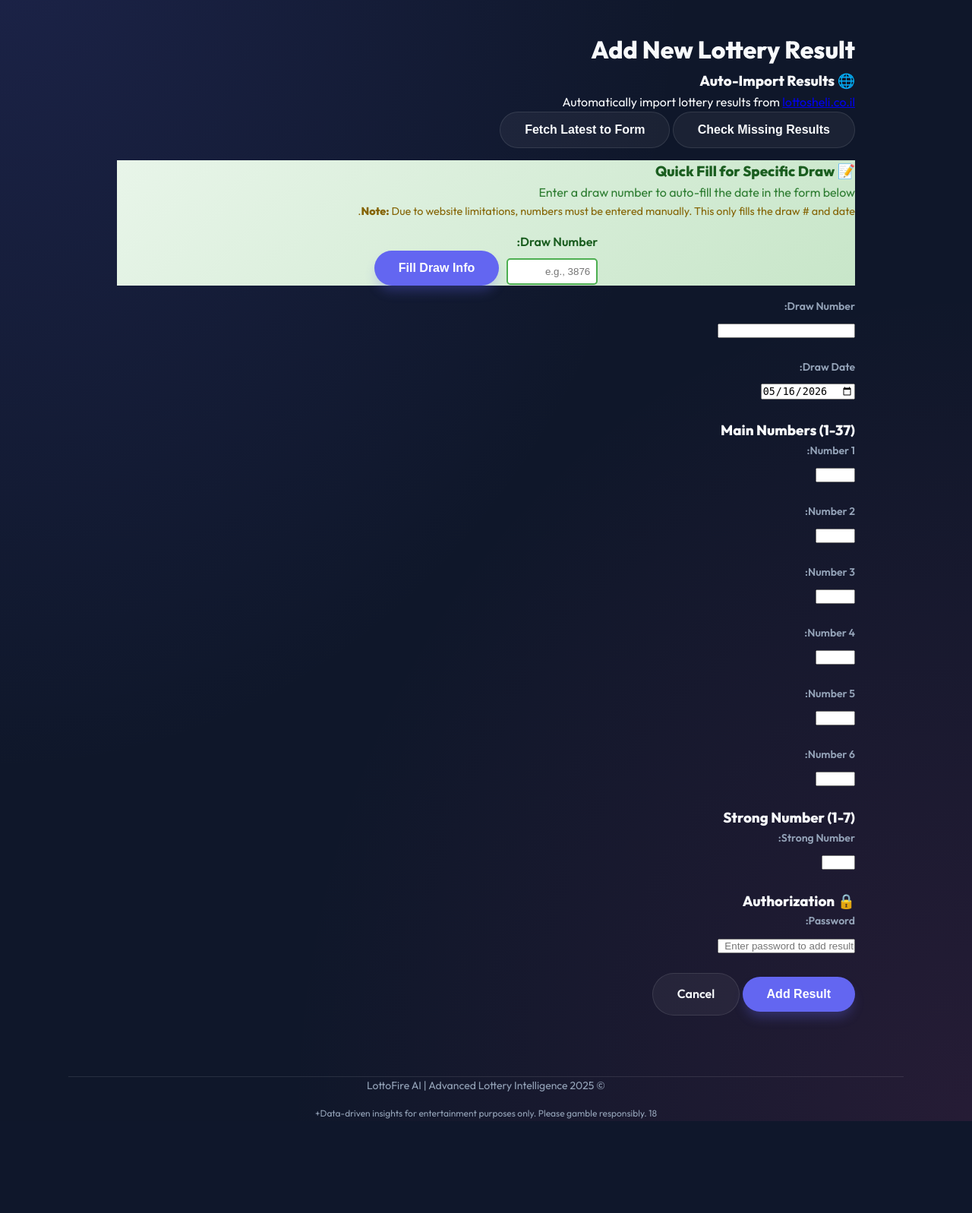
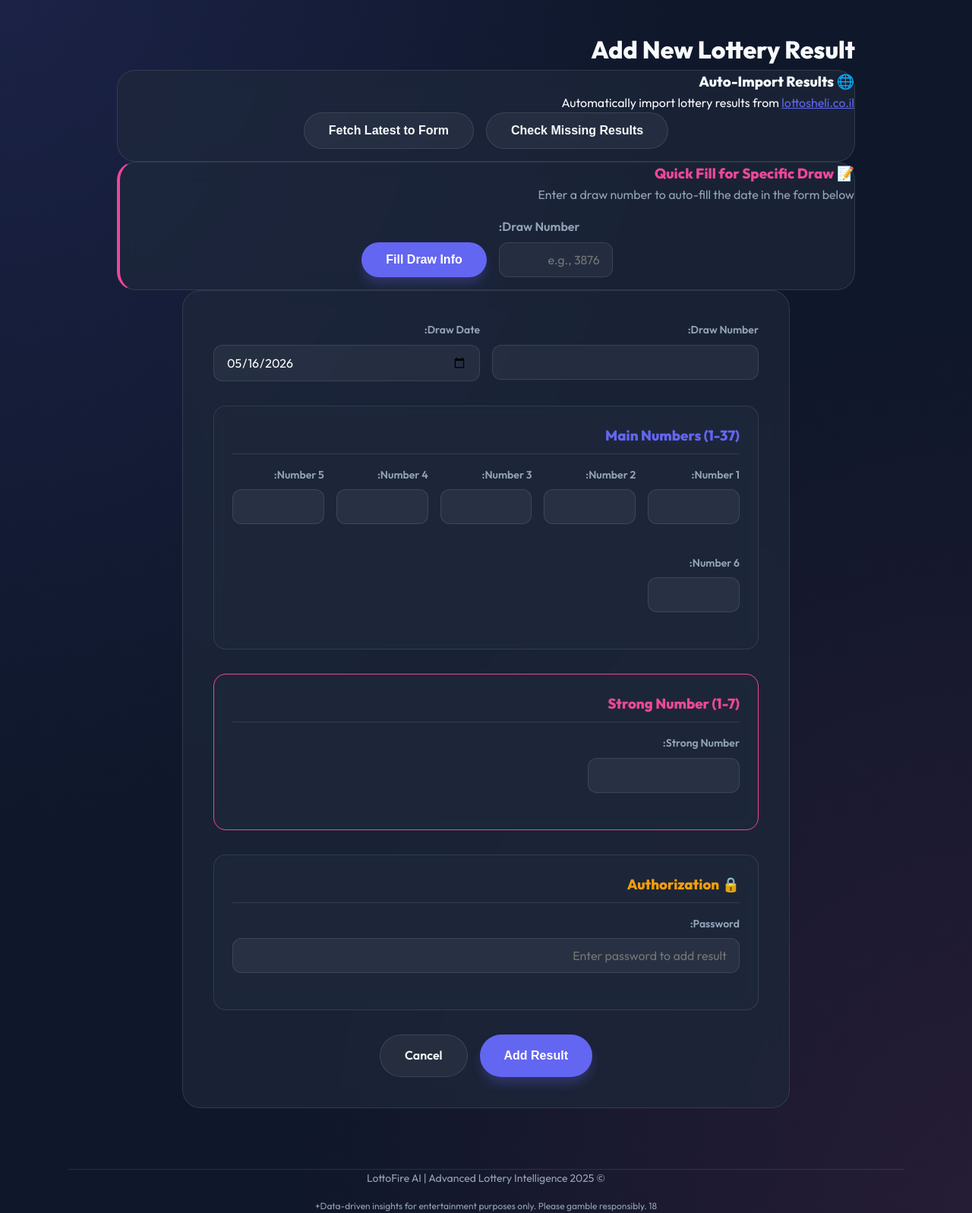
Before and after one commit to RosnerTal/lotto, a Flask app: template templates/add_result.html in a window 1280 px wide. Shown: the part 79-1676 px from the top of the page at 76% size. Before the commit the page ends 1555 px from the top, so only its background shows below. Run offline with Flask 3, Linux system fonts and the light colour scheme; the template is opened without the code that fills it, so the values that code supplies are empty; some libraries are stand-ins or nearby versions.

Commit message:
Fix Admin Page aesthetics, missing API endpoints, and display Last Update time

```diff
--- a/app.py
+++ b/app.py
@@ -152,6 +152,80 @@ def cron_update():
     except Exception as e:
         return jsonify({"success": False, "error": str(e), "traceback": traceback.format_exc()}), 500
 
+@app.route('/api/fetch_latest')
+def api_fetch_latest():
+    try:
+        from lotto_scraper import fetch_latest_result
+        result = fetch_latest_result()
+        if result:
+            return jsonify({"success": True, "data": result})
+        return jsonify({"success": False, "error": "Failed to fetch latest result"})
+    except Exception as e:
+        return jsonify({"success": False, "error": str(e)})
+
+@app.route('/api/check_missing')
+def api_check_missing():
+    try:
+        from lotto_scraper import fetch_latest_result
+        db = LotteryDatabase()
+        db.connect()
+        latest_in_db = db.get_latest_draw_number() or 0
+        db.close()
+
+        latest_result = fetch_latest_result()
+        if not latest_result:
+            return jsonify({"success": False, "error": "Failed to fetch from website"})
+
+        latest_online = latest_result['draw_number']
+        missing_count = max(0, latest_online - latest_in_db)
+
+        missing_draws = list(range(latest_in_db + 1, latest_online + 1)) if missing_count > 0 else []
+
+        return jsonify({
+            "success": True,
+            "count": missing_count,
+            "latest_in_db": latest_in_db,
+            "latest_online": latest_online,
+            "missing_draws": missing_draws
+        })
+    except Exception as e:
+        return jsonify({"success": False, "error": str(e)})
+
+@app.route('/import_missing', methods=['POST'])
+def import_missing():
+    password = request.form.get('password')
+    if password != "Xhknrhkhui":
+        return jsonify({"success": False, "error": "Incorrect password"})
+
+    try:
+        from auto_updater import check_and_import_all_missing
+        success = check_and_import_all_missing()
+        if success:
+            return jsonify({"success": True, "message": "Successfully imported missing draws"})
+        else:
+            return jsonify({"success": False, "error": "No new draws were imported or an error occurred"})
+    except Exception as e:
+        return jsonify({"success": False, "error": str(e)})
+
+@app.route('/get_draw_info')
+def get_draw_info():
+    draw_number = request.args.get('draw_number', type=int)
+    if not draw_number:
+        return jsonify({"success": False, "error": "Missing draw_number"})
+
+    try:
+        from lotto_excel_scraper import fetch_missing_draws_excel
+        results = fetch_missing_draws_excel(draw_number, draw_number)
+        if results and len(results) > 0:
+            return jsonify({
+                "success": True,
+                "draw_number": results[0]['draw_number'],
+                "date": results[0]['date']
+            })
+        return jsonify({"success": False, "error": "Draw not found"})
+    except Exception as e:
+        return jsonify({"success": False, "error": str(e)})
+
 scheduler_running = False
 
 def start_scheduler():
@@ -180,9 +254,15 @@ if os.environ.get('WERKZEUG_RUN_MAIN') != 'true':
 @app.route('/api/auto_updater/status')
 def auto_updater_status():
     global scheduler_running
+    try:
+        from auto_updater import LAST_AUTO_UPDATE_TIME
+    except ImportError:
+        LAST_AUTO_UPDATE_TIME = "Never"
+
     return jsonify({
         "enabled": True,
-        "running": scheduler_running
+        "running": scheduler_running,
+        "last_update": LAST_AUTO_UPDATE_TIME
     })
 
 if __name__ == '__main__':
--- a/auto_updater.py
+++ b/auto_updater.py
@@ -15,9 +15,13 @@ from lotto_scraper import fetch_latest_result
 
 
 
+LAST_AUTO_UPDATE_TIME = "Never"
+
 def check_and_import_all_missing():
     """Check for new lottery results and import ALL missing draws"""
-    timestamp = datetime.now().strftime("%Y-%m-%d %H:%M:%S")
+    global LAST_AUTO_UPDATE_TIME
+    LAST_AUTO_UPDATE_TIME = datetime.now().strftime("%Y-%m-%d %H:%M:%S")
+    timestamp = LAST_AUTO_UPDATE_TIME
     print(f"\n[{timestamp}] Checking for new lottery results...")
 
     try:
--- a/templates/add_result.html
+++ b/templates/add_result.html
@@ -18,40 +18,36 @@
     </div>
     {% endif %}
 
-    <div class="fetch-section">
+    <div class="fetch-section glass animate-fade-in">
         <h3>🌐 Auto-Import Results</h3>
-        <p>Automatically import lottery results from <a href="https://lottosheli.co.il/results/lotto" target="_blank">lottosheli.co.il</a></p>
+        <p>Automatically import lottery results from <a href="https://lottosheli.co.il/results/lotto" target="_blank" style="color: var(--primary);">lottosheli.co.il</a></p>
 
-        <div style="margin-bottom: 1rem;">
+        <div style="margin-bottom: 1rem; display: flex; justify-content: center; gap: 1rem; flex-wrap: wrap;">
             <button type="button" class="btn btn-secondary" onclick="checkMissing()">Check Missing Results</button>
             <button type="button" class="btn btn-secondary" onclick="fetchLatestResult()">Fetch Latest to Form</button>
         </div>
 
-        <div id="missing-info" style="display: none; margin-top: 1rem;">
+        <div id="missing-info" style="display: none; margin-top: 1.5rem; padding-top: 1.5rem; border-top: 1px solid var(--glass-border);">
             <div id="missing-summary"></div>
-            <div style="margin-top: 1rem;">
-                <label for="import-password" style="display: block; margin-bottom: 0.5rem;">Password to import:</label>
-                <input type="password" id="import-password" placeholder="Enter password"
-                       style="padding: 8px; border: 2px solid #17a2b8; border-radius: 5px; width: 200px; margin-right: 10px;">
-                <button type="button" class="btn btn-primary" onclick="importMissing()">Import Latest Draw Only</button>
+            <div style="margin-top: 1rem; display: flex; align-items: center; justify-content: center; gap: 1rem; flex-wrap: wrap;">
+                <input type="password" id="import-password" placeholder="Enter Admin Password" class="form-control" style="max-width: 200px;">
+                <button type="button" class="btn btn-primary" onclick="importMissing()">Import Missing Draws</button>
             </div>
         </div>
 
         <div id="fetch-status"></div>
     </div>
 
-    <div class="fetch-section" style="background: linear-gradient(135deg, #e8f5e9 0%, #c8e6c9 100%); border-color: #4caf50;">
-        <h3 style="color: #1b5e20;">📝 Quick Fill for Specific Draw</h3>
-        <p style="color: #2e7d32;">Enter a draw number to auto-fill the date in the form below</p>
-        <p style="color: #856404; font-size: 0.9em;"><strong>Note:</strong> Due to website limitations, numbers must be entered manually. This only fills the draw # and date.</p>
+    <div class="fetch-section glass animate-fade-in" style="animation-delay: 0.1s; border-left: 4px solid var(--secondary);">
+        <h3 style="color: var(--secondary);">📝 Quick Fill for Specific Draw</h3>
+        <p style="color: var(--text-muted);">Enter a draw number to auto-fill the date in the form below</p>
 
-        <div style="display: flex; gap: 10px; justify-content: center; align-items: center; flex-wrap: wrap; margin-top: 1rem;">
+        <div style="display: flex; gap: 1rem; justify-content: center; align-items: flex-end; flex-wrap: wrap; margin-top: 1rem;">
             <div>
-                <label for="specific-draw" style="display: block; margin-bottom: 0.5rem; color: #1b5e20; font-weight: 600;">Draw Number:</label>
-                <input type="number" id="specific-draw" placeholder="e.g., 3876"
-                       style="padding: 8px; border: 2px solid #4caf50; border-radius: 5px; width: 120px;" min="1">
+                <label for="specific-draw" style="display: block; margin-bottom: 0.5rem; text-align: left; font-weight: 600; color: var(--text-muted);">Draw Number:</label>
+                <input type="number" id="specific-draw" placeholder="e.g., 3876" class="form-control" style="max-width: 150px;" min="1">
             </div>
-            <div style="margin-top: 1.5rem;">
+            <div>
                 <button type="button" class="btn btn-primary" onclick="fillDrawInfo()">Fill Draw Info</button>
             </div>
         </div>
@@ -59,73 +55,67 @@
         <div id="specific-status" style="margin-top: 1rem;"></div>
     </div>
 
-    <form method="POST" class="add-result-form" id="addResultForm">
-        <div class="form-group">
-            <label for="draw_number">Draw Number:</label>
-            <input type="number" id="draw_number" name="draw_number"
-                   value="{{ next_draw }}" required min="1">
+    <form method="POST" class="add-result-form form-card glass animate-fade-in" id="addResultForm" style="animation-delay: 0.2s; max-width: 800px;">
+        <div class="form-group" style="display: flex; gap: 1rem; flex-wrap: wrap;">
+            <div style="flex: 1; min-width: 200px;">
+                <label for="draw_number">Draw Number:</label>
+                <input type="number" id="draw_number" name="draw_number" class="form-control"
+                       value="{{ next_draw }}" required min="1">
+            </div>
+            <div style="flex: 1; min-width: 200px;">
+                <label for="draw_date">Draw Date:</label>
+                <input type="date" id="draw_date" name="draw_date" class="form-control" required>
+            </div>
         </div>
 
-        <div class="form-group">
-            <label for="draw_date">Draw Date:</label>
-            <input type="date" id="draw_date" name="draw_date" required>
-        </div>
-
-        <div class="form-section">
-            <h3>Main Numbers (1-37)</h3>
-            <div class="numbers-input-grid">
+        <div class="form-section glass" style="margin: 2rem 0; padding: 1.5rem; border-radius: 1rem;">
+            <h3 style="color: var(--primary); margin-bottom: 1rem; border-bottom: 1px solid var(--glass-border); padding-bottom: 0.5rem;">Main Numbers (1-37)</h3>
+            <div class="numbers-input-grid" style="display: grid; grid-template-columns: repeat(auto-fit, minmax(100px, 1fr)); gap: 1rem;">
                 <div class="form-group">
                     <label for="number1">Number 1:</label>
-                    <input type="number" id="number1" name="number1"
-                           required min="1" max="37">
+                    <input type="number" id="number1" name="number1" class="form-control" required min="1" max="37">
                 </div>
                 <div class="form-group">
                     <label for="number2">Number 2:</label>
-                    <input type="number" id="number2" name="number2"
-                           required min="1" max="37">
+                    <input type="number" id="number2" name="number2" class="form-control" required min="1" max="37">
                 </div>
                 <div class="form-group">
                     <label for="number3">Number 3:</label>
-                    <input type="number" id="number3" name="number3"
-                           required min="1" max="37">
+                    <input type="number" id="number3" name="number3" class="form-control" required min="1" max="37">
                 </div>
                 <div class="form-group">
                     <label for="number4">Number 4:</label>
-                    <input type="number" id="number4" name="number4"
-                           required min="1" max="37">
+                    <input type="number" id="number4" name="number4" class="form-control" required min="1" max="37">
                 </div>
                 <div class="form-group">
                     <label for="number5">Number 5:</label>
-                    <input type="number" id="number5" name="number5"
-                           required min="1" max="37">
+                    <input type="number" id="number5" name="number5" class="form-control" required min="1" max="37">
                 </div>
                 <div class="form-group">
                     <label for="number6">Number 6:</label>
-                    <input type="number" id="number6" name="number6"
-                           required min="1" max="37">
+                    <input type="number" id="number6" name="number6" class="form-control" required min="1" max="37">
                 </div>
             </div>
         </div>
 
-        <div class="form-section">
-            <h3>Strong Number (1-7)</h3>
-            <div class="form-group">
+        <div class="form-section glass" style="margin: 2rem 0; padding: 1.5rem; border-radius: 1rem; border-color: var(--secondary);">
+            <h3 style="color: var(--secondary); margin-bottom: 1rem; border-bottom: 1px solid var(--glass-border); padding-bottom: 0.5rem;">Strong Number (1-7)</h3>
+            <div class="form-group" style="max-width: 200px;">
                 <label for="strong_number">Strong Number:</label>
-                <input type="number" id="strong_number" name="strong_number"
-                       required min="1" max="7">
+                <input type="number" id="strong_number" name="strong_number" class="form-control" required min="1" max="7">
             </div>
         </div>
 
-        <div class="form-section password-section">
-            <h3>🔒 Authorization</h3>
+        <div class="form-section password-section glass" style="margin: 2rem 0; padding: 1.5rem; border-radius: 1rem;">
+            <h3 style="color: var(--accent); margin-bottom: 1rem; border-bottom: 1px solid var(--glass-border); padding-bottom: 0.5rem;">🔒 Authorization</h3>
             <div class="form-group">
                 <label for="password">Password:</label>
-                <input type="password" id="password" name="password"
+                <input type="password" id="password" name="password" class="form-control"
                        required placeholder="Enter password to add result">
             </div>
         </div>
 
-        <div class="form-actions">
+        <div class="form-actions" style="display: flex; gap: 1rem; justify-content: center; margin-top: 2rem;">
             <button type="submit" class="btn btn-primary">Add Result</button>
             <a href="{{ url_for('index') }}" class="btn btn-secondary">Cancel</a>
         </div>
--- a/templates/index.html
+++ b/templates/index.html
@@ -102,11 +102,11 @@
         .then(data => {
             const stateEl = document.getElementById('updater-state');
             if (data.enabled && data.running) {
-                stateEl.textContent = '● Auto-Updater Active';
+                stateEl.textContent = `● Auto-Updater Active (Last check: ${data.last_update || 'Pending...'})`;
                 stateEl.style.color = '#4ade80';
                 stateEl.style.background = 'rgba(34, 197, 94, 0.1)';
             } else {
-                stateEl.textContent = '○ Auto-Updater Standby';
+                stateEl.textContent = `○ Auto-Updater Standby (Last check: ${data.last_update || 'Never'})`;
                 stateEl.style.color = '#f87171';
                 stateEl.style.background = 'rgba(239, 68, 68, 0.1)';
             }
```
